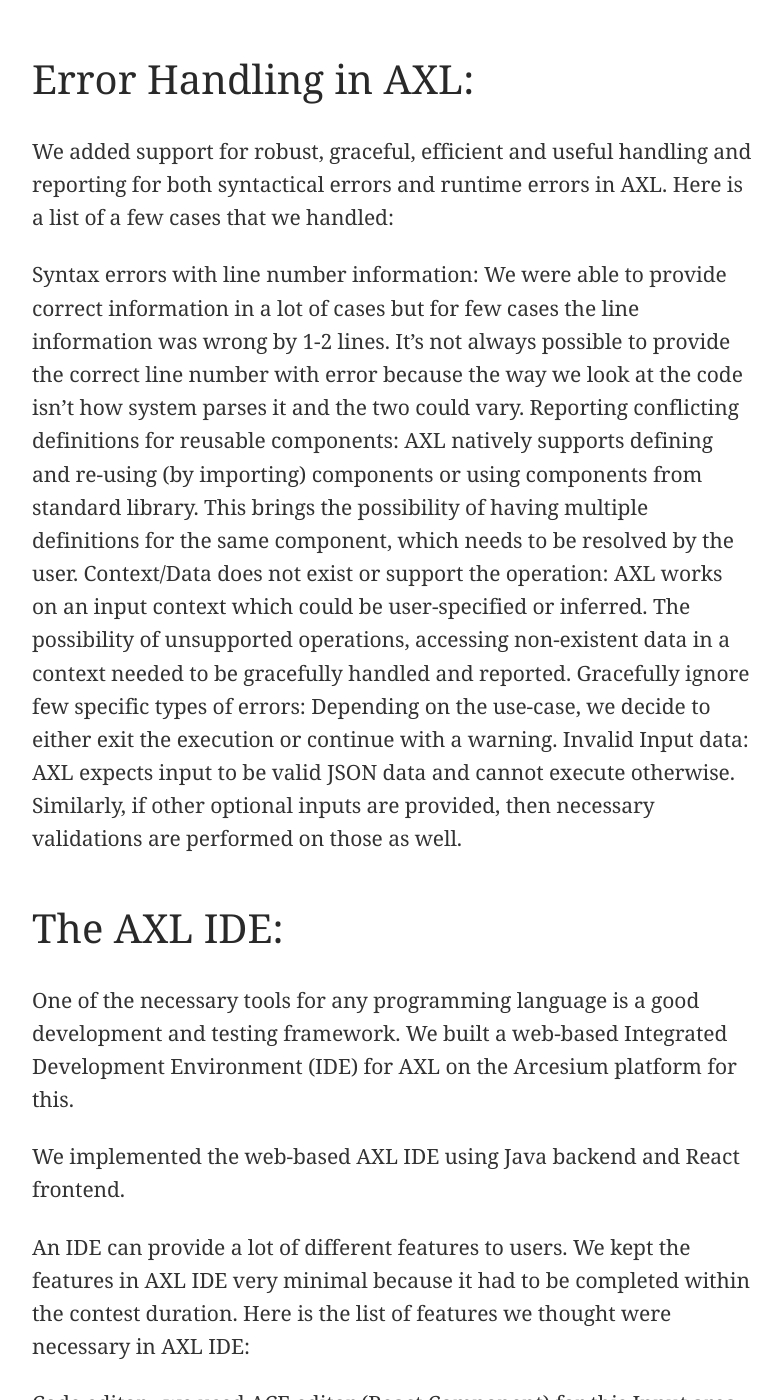
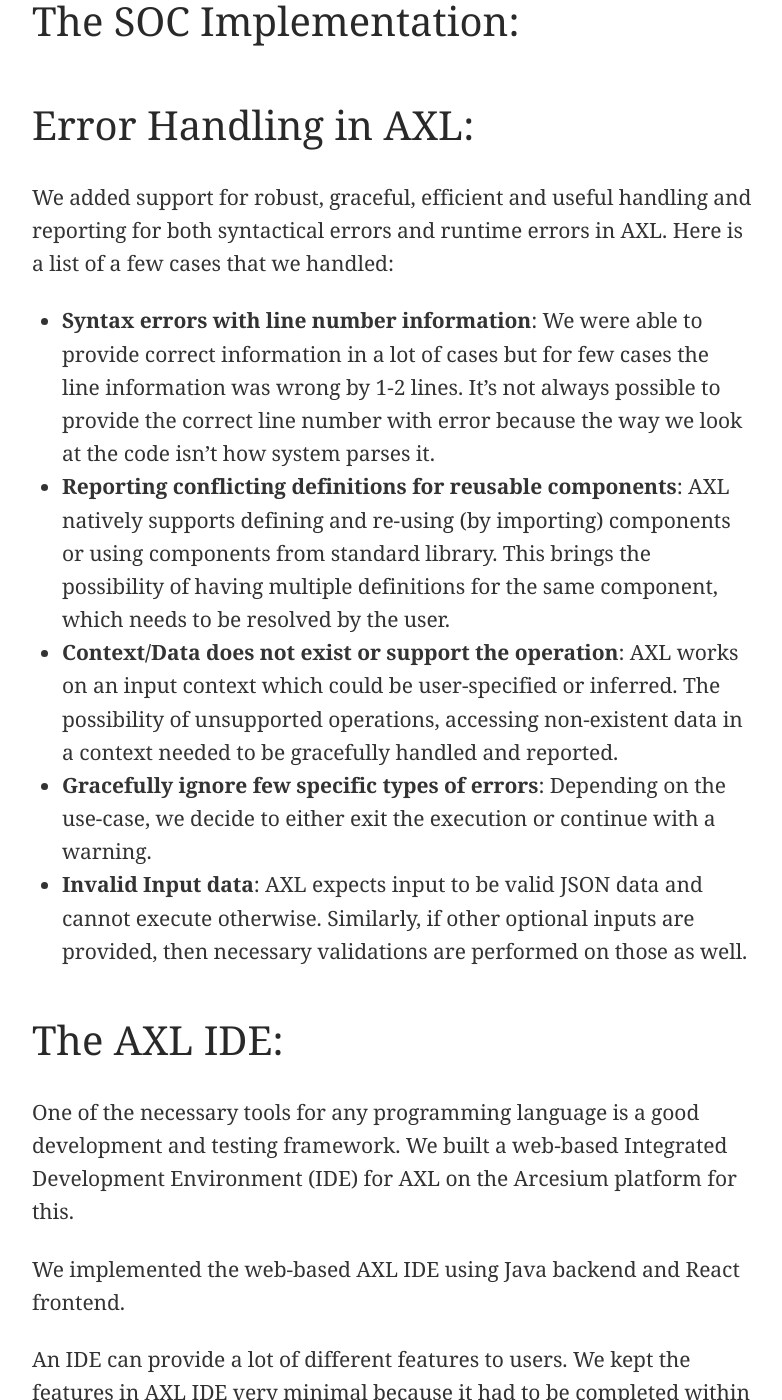
Before and after one commit to architkansal/architkansal.github.io, a Jekyll site: the page built from _posts/2019-07-01-Taking-AXL-to-Production.md, in a window 1280 px wide and 1400 px high, scrolled down 1543 px. Shown: the whole window, without its empty margins (248-1030 px from the left). Built offline with Jekyll 4.4.1, drawn with Linux system fonts in a browser that asks for light colours; comment, search, counter and statistics services are not loaded; some of the changed text lies outside the part shown.

Commit message:
SOC 2019 blog

```diff
--- a/_posts/2019-07-01-Taking-AXL-to-Production.md
+++ b/_posts/2019-07-01-Taking-AXL-to-Production.md
@@ -4,12 +4,11 @@
 ---
 
 <link rel="stylesheet" type="text/css" href="{{ site.baseurl }}/post.css" />
+Recently, Arcesium organized its global Season of Code (SOC) event for the year 2019. I decided to use this opportunity to make AXL (our [most-creative-hack winner project from Hackathon-2018]({{site.baseurl}}/Arc-Most-Creative-Hack-2018/)) production ready and collaborated with [Ram Chidambaram](https://www.linkedin.com/in/ramachandran-chidambaram-170071141/),  and [Dhiraj Bhakta](https://www.linkedin.com/in/dhiraj-bhakta-065529113/) to accomplish this.
 
-Recently, Arcesium organized its global Season of Code (SOC) event for the year 2019. I decided to use this opportunity to make AXL (our [most-creative-hack winner project from Hackathon-2018](https://architkansal.github.io/Arc-Most-Creative-Hack-2018/)) production ready and collaborated with  [Ram Chidambaram](https://www.linkedin.com/in/ramachandran-chidambaram-170071141/),  and [Dhiraj Bhakta](https://www.linkedin.com/in/dhiraj-bhakta-065529113/) to accomplish this.
+First blog in the series (Introduction to AXL) : [How we built AXL]({{site.baseurl}}/Arc-Most-Creative-Hack-2018/)
 
-First blog in the series (introduction to AXL) : [How we built AXL](https://architkansal.github.io/Arc-Most-Creative-Hack-2018/)
-
-### How SOC Works:
+## How SOC Works:
 
 SOC provides people the opportunity to work on a project of their choice. It aims at building production-ready, brand-new features into the Arcesium platform offering or projects for efficiency and internal usage. Unlike Hackathons, SOC participants are expected to write production-ready code.
 
@@ -30,11 +29,11 @@
 
 We added support for robust, graceful, efficient and useful handling and reporting for both syntactical errors and runtime errors in AXL. Here is a list of a few cases that we handled:
 
-Syntax errors with line number information: We were able to provide correct information in a lot of cases but for few cases the line information was wrong by 1-2 lines. It's not always possible to provide the correct line number with error because the way we look at the code isn’t how system parses it and the two could vary.
-Reporting conflicting definitions for reusable components: AXL natively supports defining and re-using (by importing) components or using components from standard library. This brings the possibility of having multiple definitions for the same component, which needs to be resolved by the user.
-Context/Data does not exist or support the operation: AXL works on an input context which could be user-specified or inferred. The possibility of unsupported operations, accessing non-existent data in a context needed to be gracefully handled and reported.
-Gracefully ignore few specific types of errors: Depending on the use-case, we decide to either exit the execution or continue with a warning.
-Invalid Input data: AXL expects input to be valid JSON data and cannot execute otherwise. Similarly, if other optional inputs are provided, then necessary validations are performed on those as well.
+* **Syntax errors with line number information**: We were able to provide correct information in a lot of cases but for few cases the line information was wrong by 1-2 lines. It's not always possible to provide the correct line number with error because the way we look at the code isn’t how system parses it.
+* **Reporting conflicting definitions for reusable components**: AXL natively supports defining and re-using (by importing) components or using components from standard library. This brings the possibility of having multiple definitions for the same component, which needs to be resolved by the user.
+* **Context/Data does not exist or support the operation**: AXL works on an input context which could be user-specified or inferred. The possibility of unsupported operations, accessing non-existent data in a context needed to be gracefully handled and reported.
+* **Gracefully ignore few specific types of errors**: Depending on the use-case, we decide to either exit the execution or continue with a warning.
+* **Invalid Input data**: AXL expects input to be valid JSON data and cannot execute otherwise. Similarly, if other optional inputs are provided, then necessary validations are performed on those as well.
 
 ## The AXL IDE:
 
@@ -45,13 +44,13 @@
 
 An IDE can provide a lot of different features to users. We kept the features in AXL IDE very minimal because it had to be completed within the contest duration. Here is the list of features we thought were necessary in AXL IDE:
 
-Code editor - we used ACE editor (React Component) for this
-Input area with placeholder inputs
-Ability to check for syntactical errors
-Ability to execute and navigate through the output (or runtime errors, if any)
-Ability to save AXL code
-Ability to publish AXL code (this is necessary to make the code available for deployment)
-Minimal version control (ability to checkout a previous version of AXL code)
+* Code editor - we used ACE editor (React Component) for this
+* Input area with placeholder inputs
+* Ability to check for syntactical errors
+* Ability to execute and navigate through the output (or runtime errors, if any)
+* Ability to save AXL code
+* Ability to publish AXL code (this is necessary to make the code available for deployment)
+* Minimal version control (ability to checkout a previous version of AXL code)
 
 ## AXL in Motion - Arcesium Margin-Replication Use-Case:
 
@@ -67,14 +66,14 @@
 
 Here are the high level stats collected from above exercise:
 
-* Code size in AXL - ~80 Lines vs. code size in programming language - ~1000 Lines.
-* Execution time - no impact
-* Execution output - consistent with expected production output
-* Time to write AXL code - ~4 hours vs. a few days in programming language
-* Other parameters which significantly improved by using AXL which cannot be directly translated into numbers:
-* End-user accessibility
-* Logic transparency
-* Ease of maintenance
+* **Code size in AXL** - ~80 Lines vs. code size in programming language - ~1000 Lines.
+* **Execution time** - no impact
+* **Execution output** - consistent with expected production output
+* **Time to write AXL code** - ~4 hours vs. a few days in programming language
+* **Few other parameters** which significantly improved by using AXL which cannot be directly translated into numbers include
+    * End-user accessibility
+    * Logic transparency
+    * Ease of maintenance
 
 ## Next Steps:
 
```
Also changed, not shown: _posts/2018-10-02-ML-workshops-NITW.md (+1 -1 lines), _posts/2018-10-19-Arc-Most-Creative-Hack-2018.md (+1 -1 lines).
